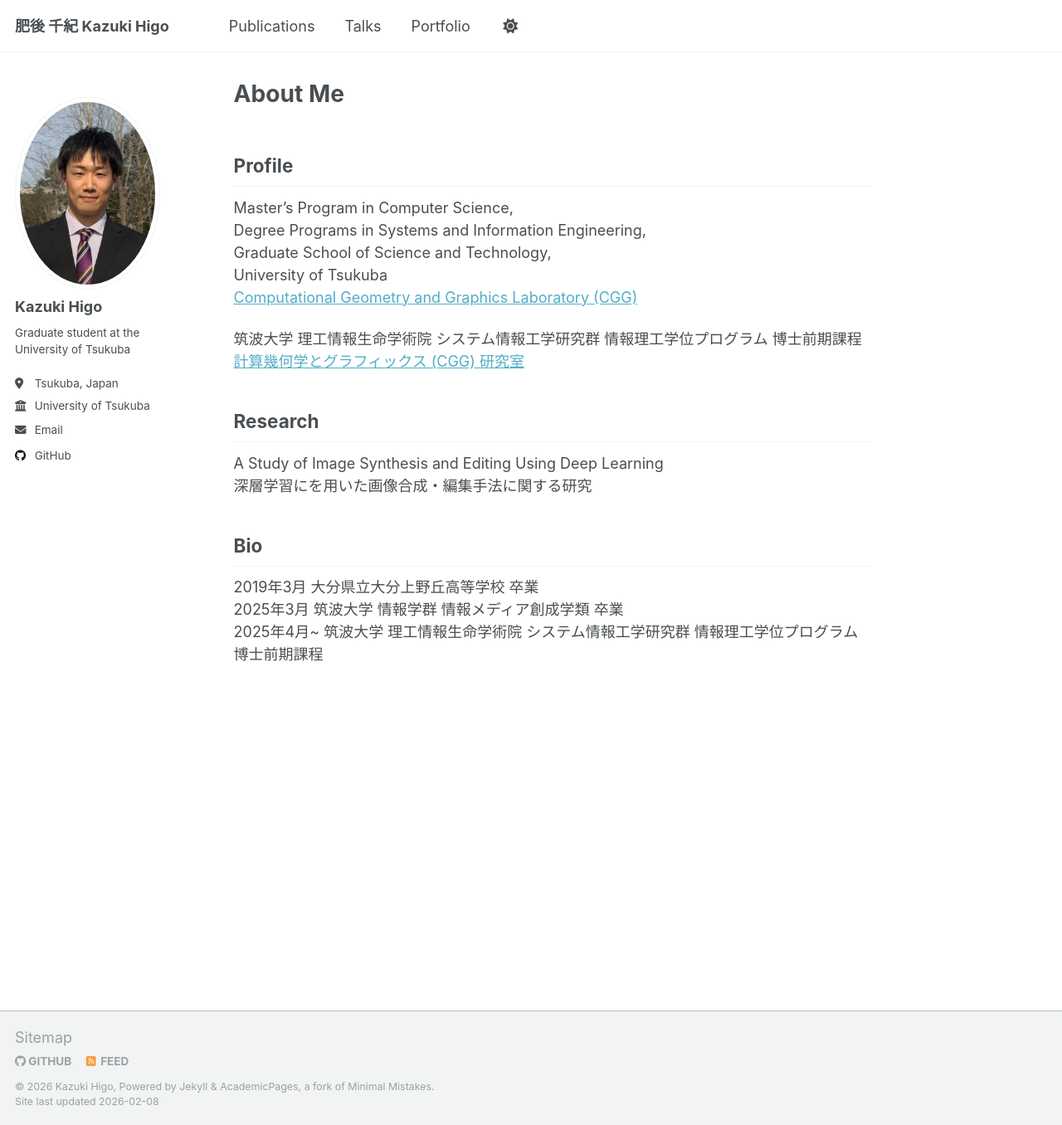
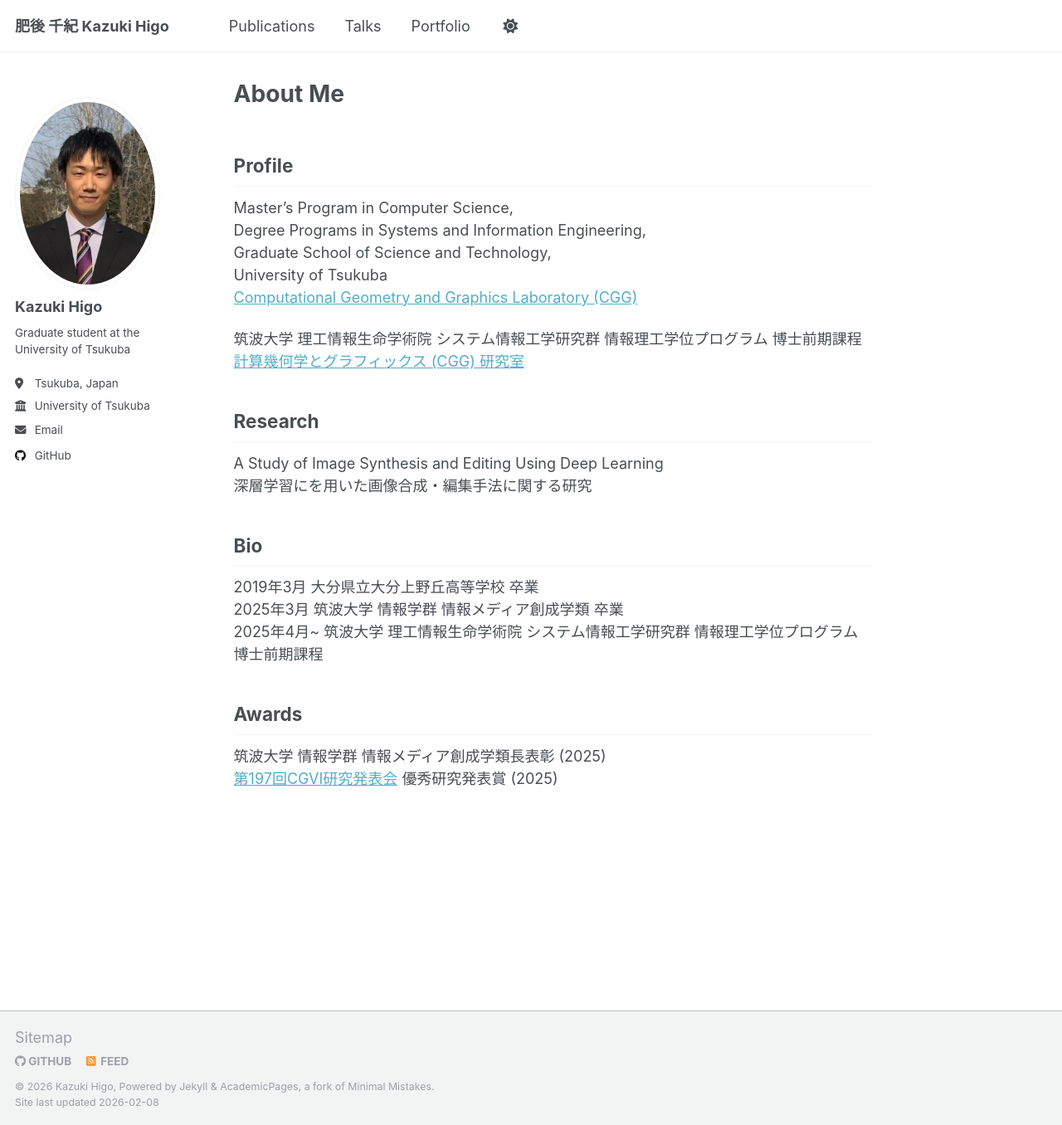
Before and after one commit to millennium-nova/millennium-nova.github.io, a Jekyll site: the page built from _pages/about.md, in a window 1280 px wide and 1356 px high. Shown: the whole window at 83% size. Built offline with Jekyll 4.4.1, drawn with Linux system fonts in a browser that asks for light colours.

Commit message:
口頭発表のMarkdownファイルに受賞歴セクションを追加

```diff
--- a/_pages/about.md
+++ b/_pages/about.md
@@ -27,6 +27,9 @@ A Study of Image Synthesis and Editing Using Deep Learning
 2025年3月  筑波大学 情報学群 情報メディア創成学類 卒業
 2025年4月~ 筑波大学 理工情報生命学術院 システム情報工学研究群 情報理工学位プログラム 博士前期課程
 
+## Awards
+筑波大学 情報学群 情報メディア創成学類長表彰 (2025)
+[第197回CGVI研究発表会](https://cgvi.jp/info/bestpapers/#197) 優秀研究発表賞 (2025)
 
 <!-- This is the front page of a website that is powered by the [Academic Pages template](https://github.com/academicpages/academicpages.github.io) and hosted on GitHub pages. [GitHub pages](https://pages.github.com) is a free service in which websites are built and hosted from code and data stored in a GitHub repository, automatically updating when a new commit is made to the repository. This template was forked from the [Minimal Mistakes Jekyll Theme](https://mmistakes.github.io/minimal-mistakes/) created by Michael Rose, and then extended to support the kinds of content that academics have: publications, talks, teaching, a portfolio, blog posts, and a dynamically-generated CV. You can fork [this template](https://github.com/academicpages/academicpages.github.io) right now, modify the configuration and markdown files, add your own PDFs and other content, and have your own site for free, with no ads!
 
```
